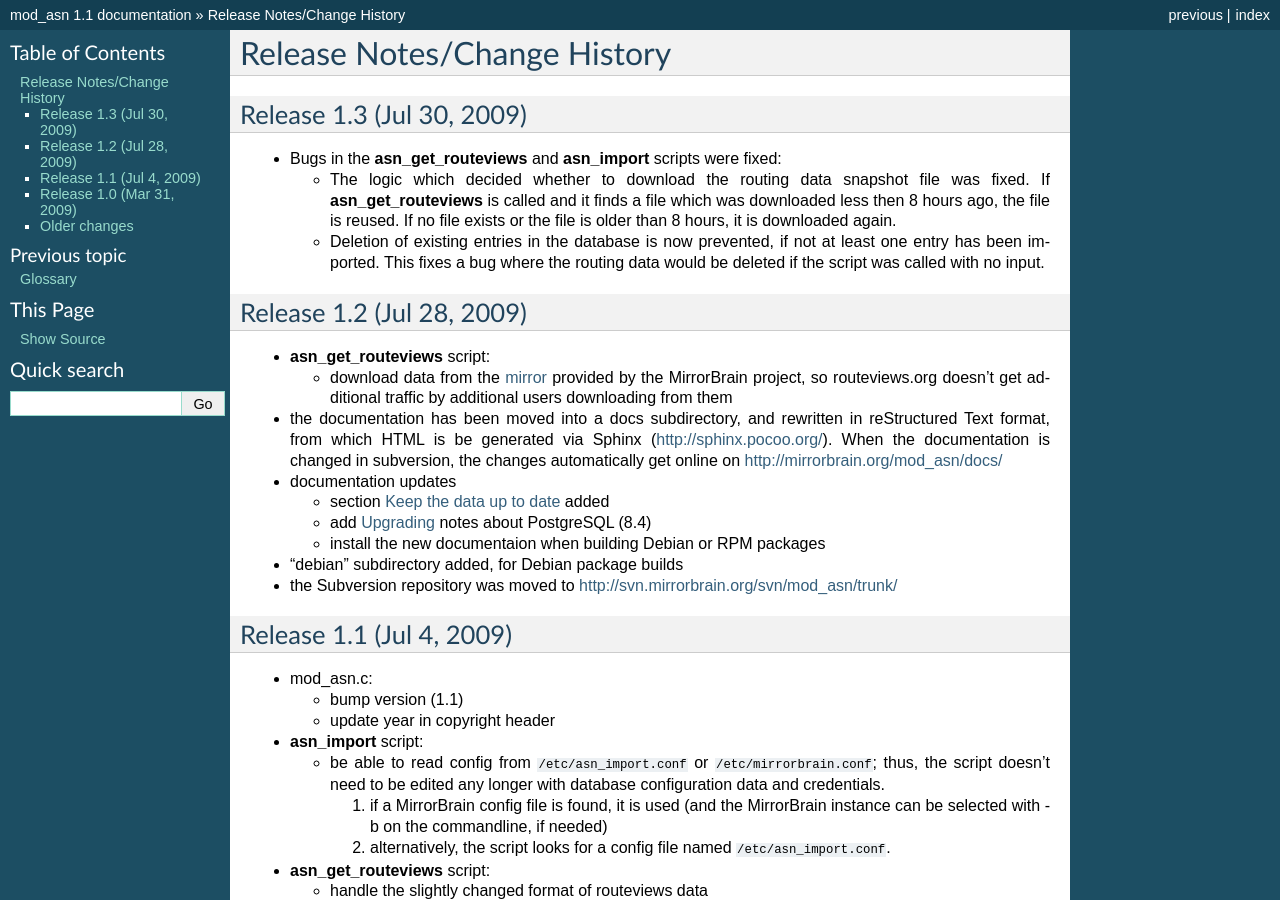
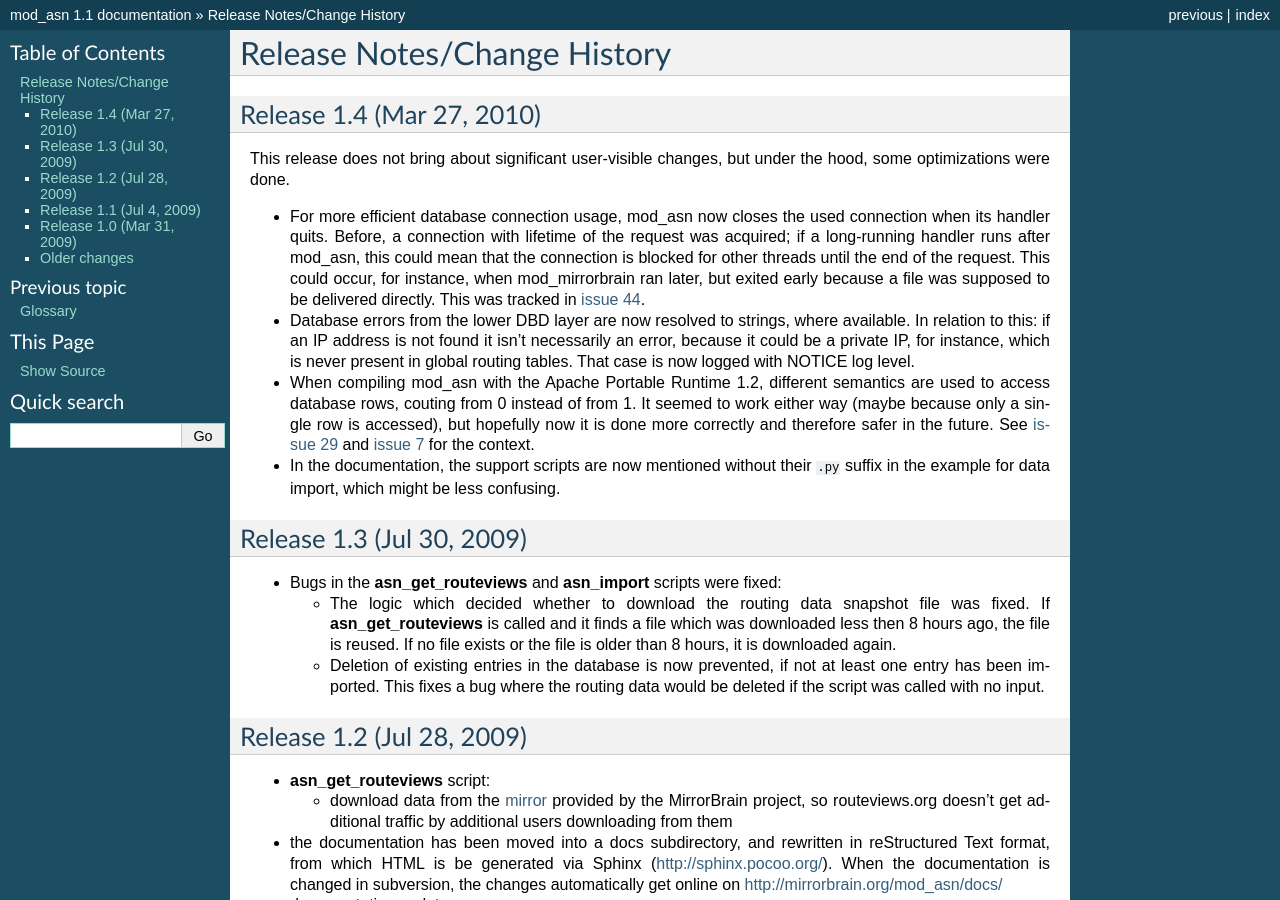
Before and after one commit to poempelfox/mod_asn-3, a Sphinx documentation site: the page built from docs/changes.rst, in a window 1280 px wide and 900 px high. Built offline with Sphinx 7.4.7, drawn with Linux system fonts in a browser that asks for light colours.

Commit message:
mod_asn: - version should actually be 1.4, not 1.5. It was already bumped. docs/changes: - write release notes for 1.4.
git-svn-id: http://svn.mirrorbrain.org/svn/mod_asn/trunk@76 bdcdc15a-0b27-11de-bb6f-c1748f86b8b8

```diff
--- a/docs/changes.rst
+++ b/docs/changes.rst
@@ -1,6 +1,42 @@
 
 Release Notes/Change History
 ============================
+
+Release 1.4 (Mar 27, 2010)
+--------------------------
+
+This release does not bring about significant user-visible changes, but under
+the hood, some optimizations were done.
+
+* For more efficient database connection usage, mod_asn now closes the used
+  connection when its handler quits. Before, a connection with lifetime of the
+  request was acquired; if a long-running handler runs after mod_asn, this
+  could mean that the connection is blocked for other threads until the end of
+  the request. This could occur, for instance, when mod_mirrorbrain ran later,
+  but exited early because a file was supposed to be delivered directly.
+  This was tracked in `issue 44`_.
+
+* Database errors from the lower DBD layer are now resolved to strings, where
+  available. In relation to this: if an IP address is not found it isn't
+  necessarily an error, because it could be a private IP, for instance, which
+  is never present in global routing tables. That case is now logged with
+  NOTICE log level.
+
+* When compiling mod_asn with the Apache Portable Runtime 1.2, different
+  semantics are used to access database rows, couting from 0 instead of from 1. It
+  seemed to work either way (maybe because only a single row is accessed), but
+  hopefully now it is done more correctly and therefore safer in the future.
+  See `issue 29`_ and `issue 7`_ for the context.
+
+
+* In the documentation, the support scripts are now mentioned without their
+  :file:`.py` suffix in the example for data import, which might be less
+  confusing.
+
+.. _`issue 44`: http://mirrorbrain.org/issues/issue44
+.. _`issue 29`: http://mirrorbrain.org/issues/issue29
+.. _`issue 7`: http://mirrorbrain.org/issues/issue7
+
 
 Release 1.3 (Jul 30, 2009)
 --------------------------
```
Also changed, not shown: 1 other file.
